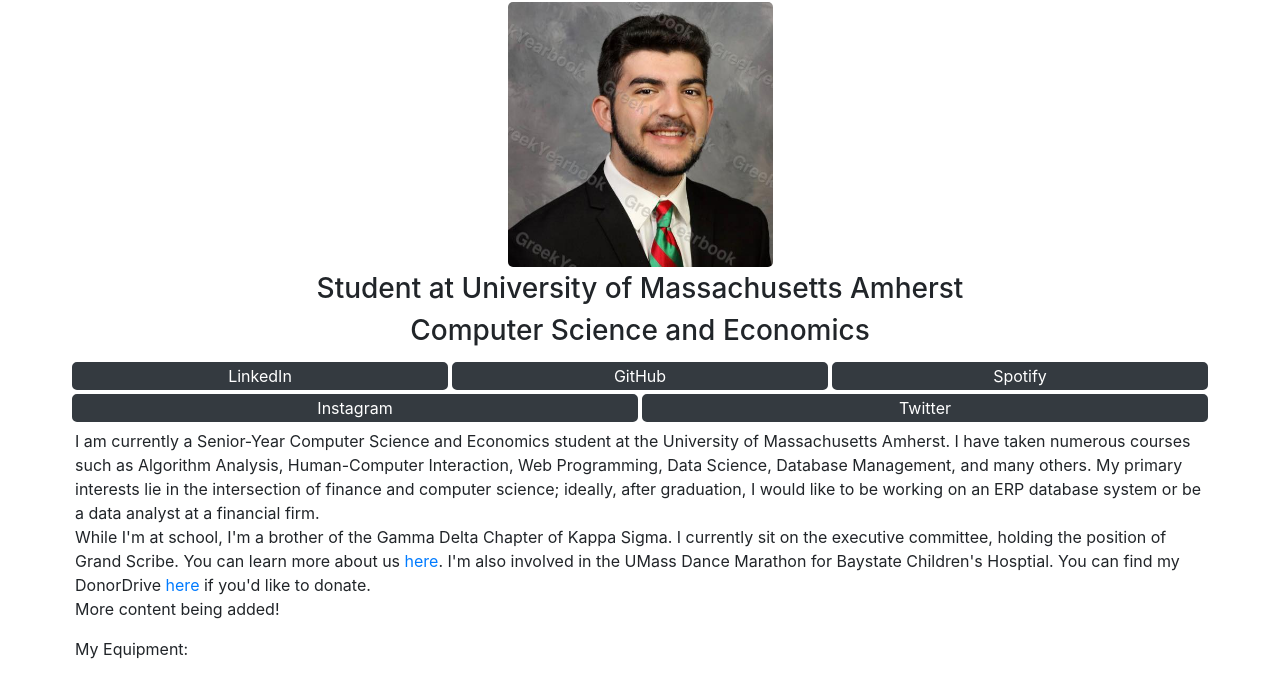
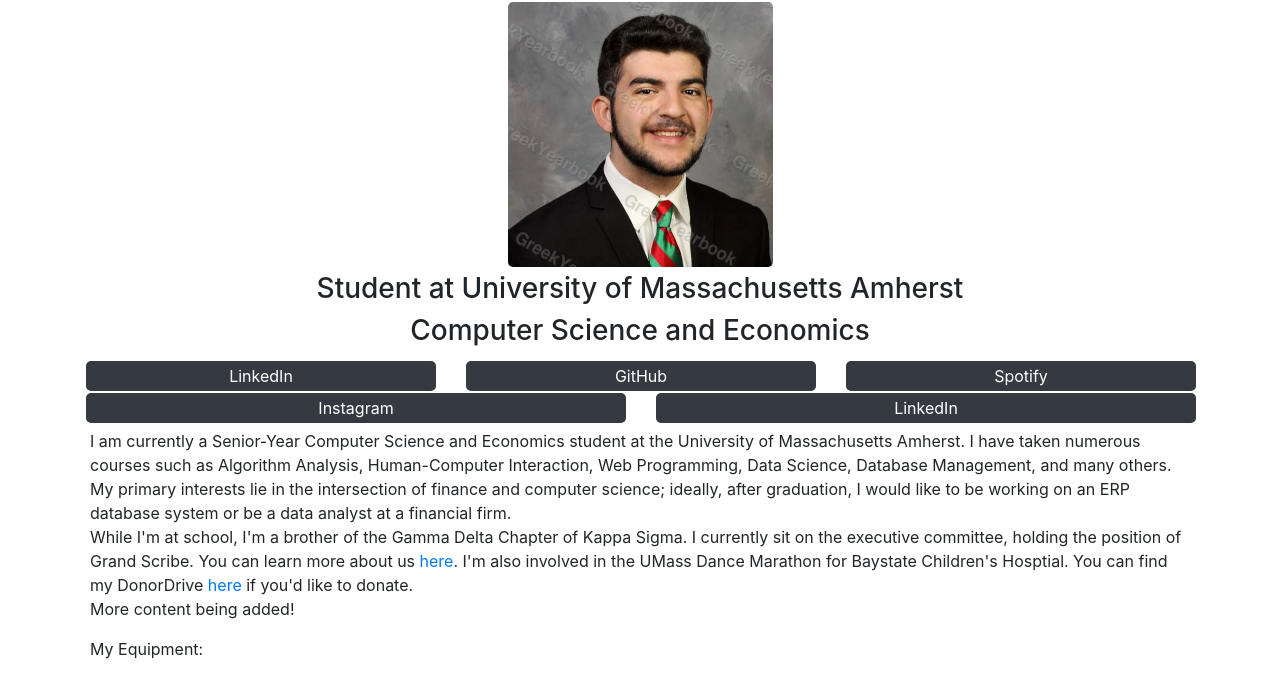
Before and after one commit to joepasquale/old-website, a plain HTML site: page index.html in a window 1280 px wide. Shown: the part 120-794 px from the top of the page. Drawn offline with nearby package versions, Linux system fonts and the light colour scheme.

Commit message:
fixed button links

```diff
--- a/index.html
+++ b/index.html
@@ -49,28 +49,34 @@
         </div>
         <!--Linkbox-->
         <div>
+            <div>
                 <div class="row center">
-                <div class="col linkbox"><a class="social_link" href="https://www.linkedin.com/in/jpasquale1"
-                        target="_blank">LinkedIn</a></div>
-                <div class="col linkbox"><a class="social_link" href="https://github.com/joepasquale"
-                        target="_blank">GitHub</a></div>
-                <div class="col linkbox"><a class="social_link" href="https://spoti.fi/2IjMkgo"
-                        target="_blank">Spotify</a></div>
+                    <div class="col"><a href="https://linkedin.com/in/jpasquale1" target="_blank"><button
+                                class="linkbox social_link">LinkedIn</button></a></div>
+
+                    <div class="col"><a href="https://github.com/joepasquale" target="_blank"><button
+                                class="linkbox social_link">GitHub</button></a></div>
+
+                    <div class="col"><a href="https://spoti.fi/2IjMkgo" target="_blank"><button
+                                class="linkbox social_link">Spotify</button></a></div>
                 </div>
                 <div class="row center">
-                <div class="col linkbox"><a class="social_link" href="https://www.instagram.com/joepasquale1"
-                        target="_blank">Instagram</a></div>
-                <div class="col linkbox"><a class="social_link" href="https://www.twitter.com/josecanyousi"
-                        target="_blank">Twitter</a></div>
+                    <div class="col"><a href="https://instagram.com/joepasquale1" target="_blank"><button
+                                class="linkbox social_link">Instagram</button></a></div>
+                    <div class="col"><a href="https://twitter.com/josecanyousi" target="_blank"><button
+                                class="linkbox social_link">LinkedIn</button></a></div>
                 </div>
             </div>
         </div>
         <div class="container-lg textbox">
             <p>I am currently a Senior-Year Computer Science and Economics student at the University of Massachusetts
                 Amherst. I
-            have taken numerous courses such as Algorithm Analysis, Human-Computer Interaction, Web Programming, Data
-            Science, Database Management, and many others. My primary interests lie in the intersection of finance and
-            computer science; ideally, after graduation, I would like to be working on an ERP database system or be a
+                have taken numerous courses such as Algorithm Analysis, Human-Computer Interaction, Web Programming,
+                Data
+                Science, Database Management, and many others. My primary interests lie in the intersection of finance
+                and
+                computer science; ideally, after graduation, I would like to be working on an ERP database system or be
+                a
                 data analyst at a financial firm.
                 <br>While I'm at school, I'm a brother of the Gamma Delta Chapter of Kappa Sigma. I currently sit on the
                 executive committee, holding the position of Grand Scribe. You can learn more about us <a
--- a/style.css
+++ b/style.css
@@ -7,15 +7,11 @@
 .linkbox {
     border: #343a40 solid 2px;
     border-radius: 5px;
-    margin: 2px;
+    margin: 1px;
     background-color: #343a40;
-
-}
-
-.social_link {
     color: white;
     text-decoration: none;
-
+    width: 100%;
 }
 
 .textbox {
```
Lines whose indentation alone changed are shown as unchanged.
